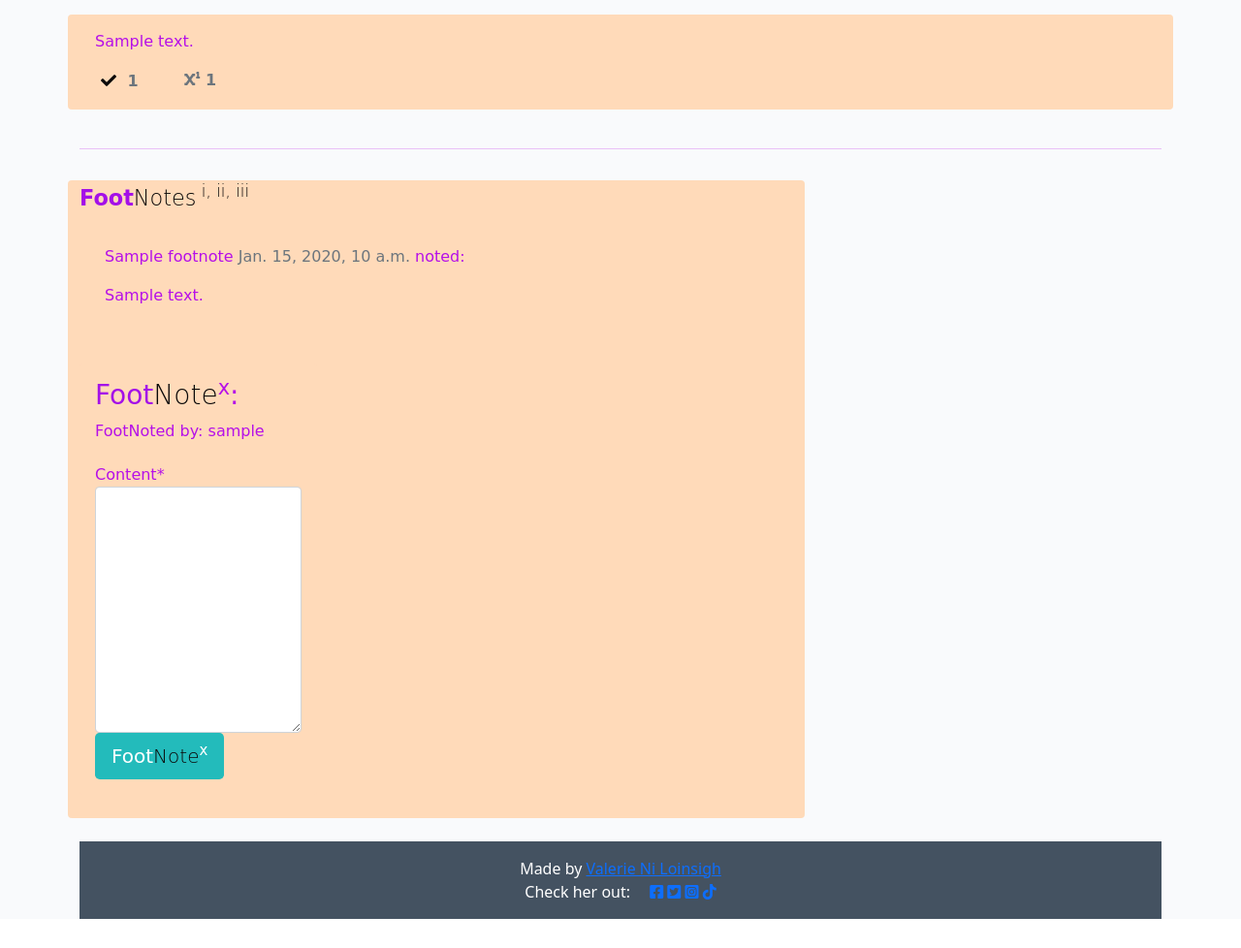
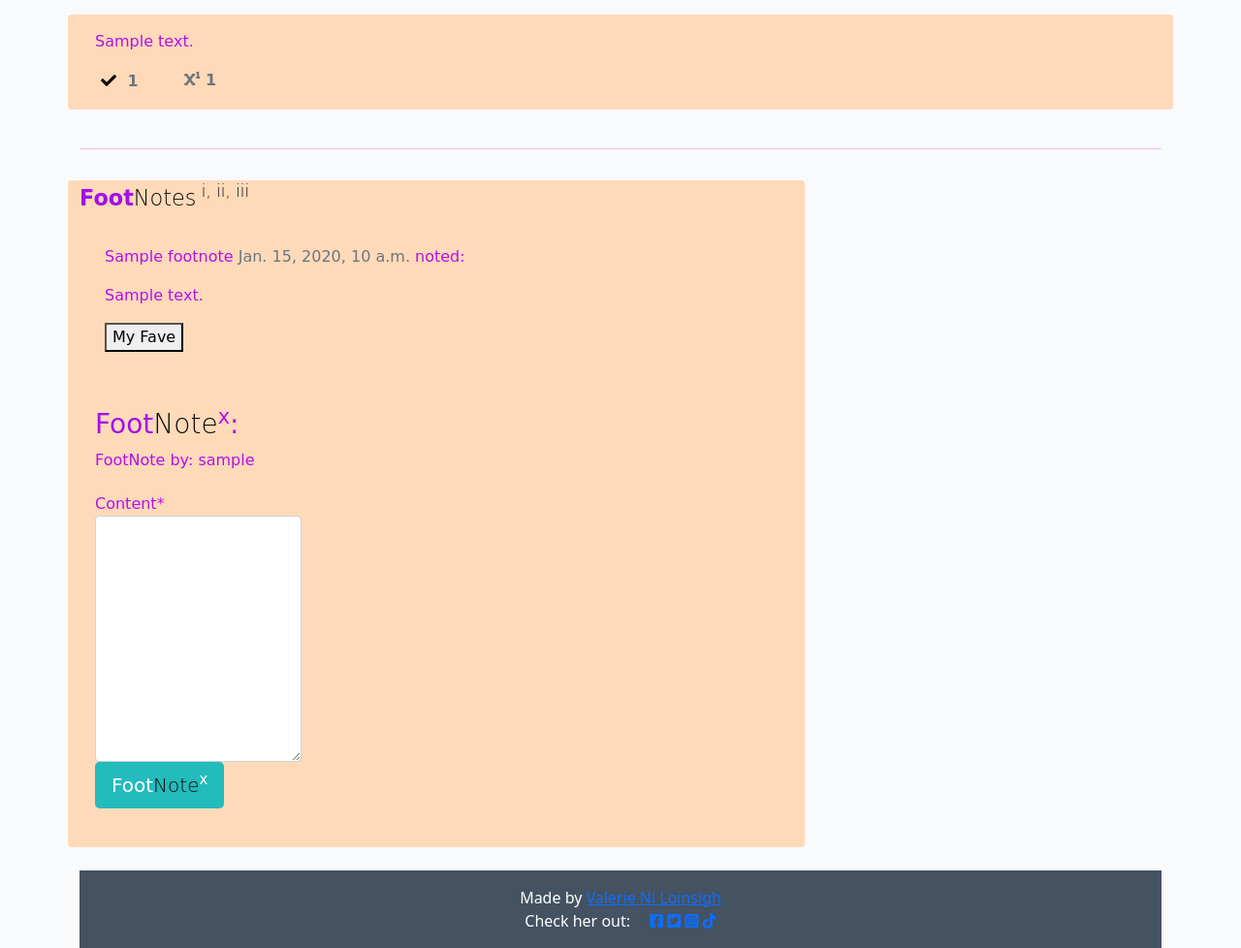
Before and after one commit to valerieniloinsigh31/footnote-app, a Django app: a page that uses templates/idea_detail.html in a window 1280 px wide. Shown: the part 371-1349 px from the top of the page at 97% size. Before the commit the page ends 1319 px from the top, so only its background shows below. Run offline with Django 3.2, Linux system fonts and the light colour scheme; a user stored in the database is signed in; tables that the repository leaves empty hold one stand-in row (values such as "Sample post"); some libraries are stand-ins or nearby versions; some web fonts are replaced.

Commit message:
Add my fave button to main footnotes. To be linked tomorrow and footnotes to be order by most faved

```diff
--- a/FOOTNOTE_APP/urls.py
+++ b/FOOTNOTE_APP/urls.py
@@ -23,7 +23,8 @@ urlpatterns = [
     path('admin/', admin.site.urls),
     path('summernote/', include('django_summernote.urls')),
     path("writer/", include('writer_profile.urls'), name="writer_profile_urls"),
-#   path('edit/<footnote_id>', include('writer_profile.urls'), name='edit'), # Need to add edit writerprofile footnote url
+    path('edit/', include('writer_profile.urls'), name='edit'), # Need to add edit writerprofile footnote url
+    path('delete/', include('writer_profile.urls'), name='delete'),
     path("footnotes/", include("footnote.urls"), name="footnote_urls"),
     path('accounts/', include('allauth.urls')),
     path('', views.FOOTNOTE_APP, name='FOOTNOTE_APP'),
--- a/templates/idea_detail.html
+++ b/templates/idea_detail.html
@@ -78,6 +78,8 @@
                         </span> noted:
                     </p>
                     {{ footnote.content | linebreaks }}
+                    <td><a href="/like/{{ footnote.id }}">
+                        <button>My Fave</button></a></td>
                 </div>
                 {% endfor %}
             </div>
@@ -89,9 +91,8 @@
                 </div>
                 {% else %}
                 {% if user.is_authenticated %}
-
                 <h3><span class="odd">Foot</span><span class="thin">Note</span><span class="x"><sup>x</sup></span></span>:</h3>
-                <p>FootNoted by: {{ user.username }}</p>
+                <p>FootNote by: {{ user.username }}</p>
                 <form method="post" style="margin-top: 1.3em;">
                     {{ footnote_form | crispy }}
                     {% csrf_token %}
@@ -103,5 +104,4 @@
         </div>
     </div>
 </div>
-
 {% endblock content %}
--- a/writer_profile/urls.py
+++ b/writer_profile/urls.py
@@ -6,8 +6,8 @@ app_name = 'writer_profile'
 urlpatterns = [
     path('', views.writerprofile, name='writerprofile'),
     path('', views.footnote_history, name='footnote_history'),
-    path('edit/<footnote_id>', views.edit_footnote, name='edit'),
-    path('delete/<footnote_id>', views.delete_footnote, name='delete'),
+    path('edit/', views.edit_footnote, name='edit'),
+    path('delete/', views.delete_footnote, name='delete'),
 ]
 
 # think about '' contents for edit footnote path
--- a/writer_profile/views.py
+++ b/writer_profile/views.py
@@ -65,7 +65,7 @@ def footnote_history(request, content, created_on, user):
 
 def edit_footnote(request, footnote_id):
     """
-    edit footnote in footnote history section of writerprofile-url needs to be fixed
+    edit footnote in footnote history section of writerprofile-url needs to be fixed. id automatically assigned by django-confirm on slack
     """
     footnote = get_object_or_404(WriterProfile, id=footnote_id)
     if request.method == 'POST':
```
